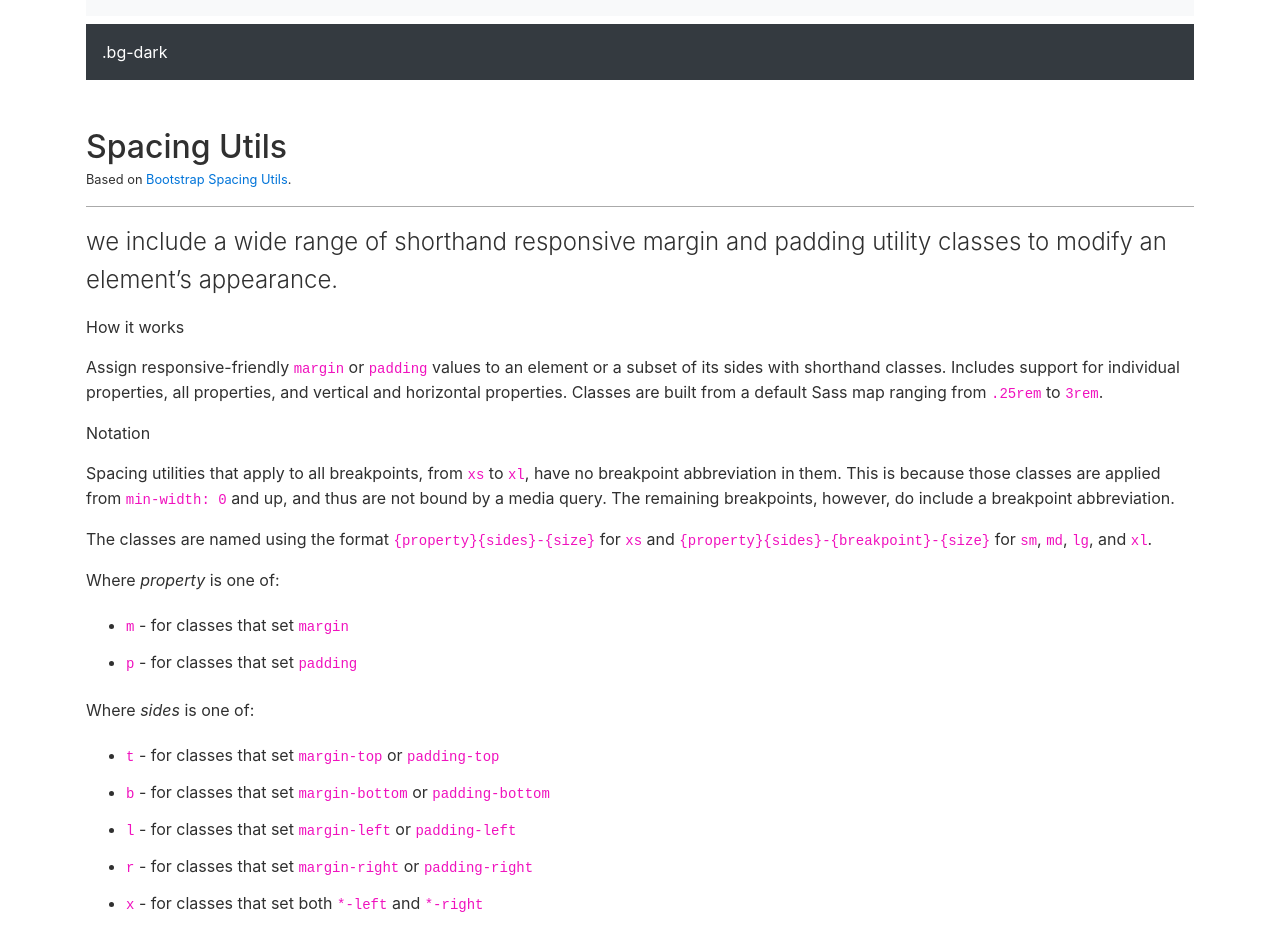
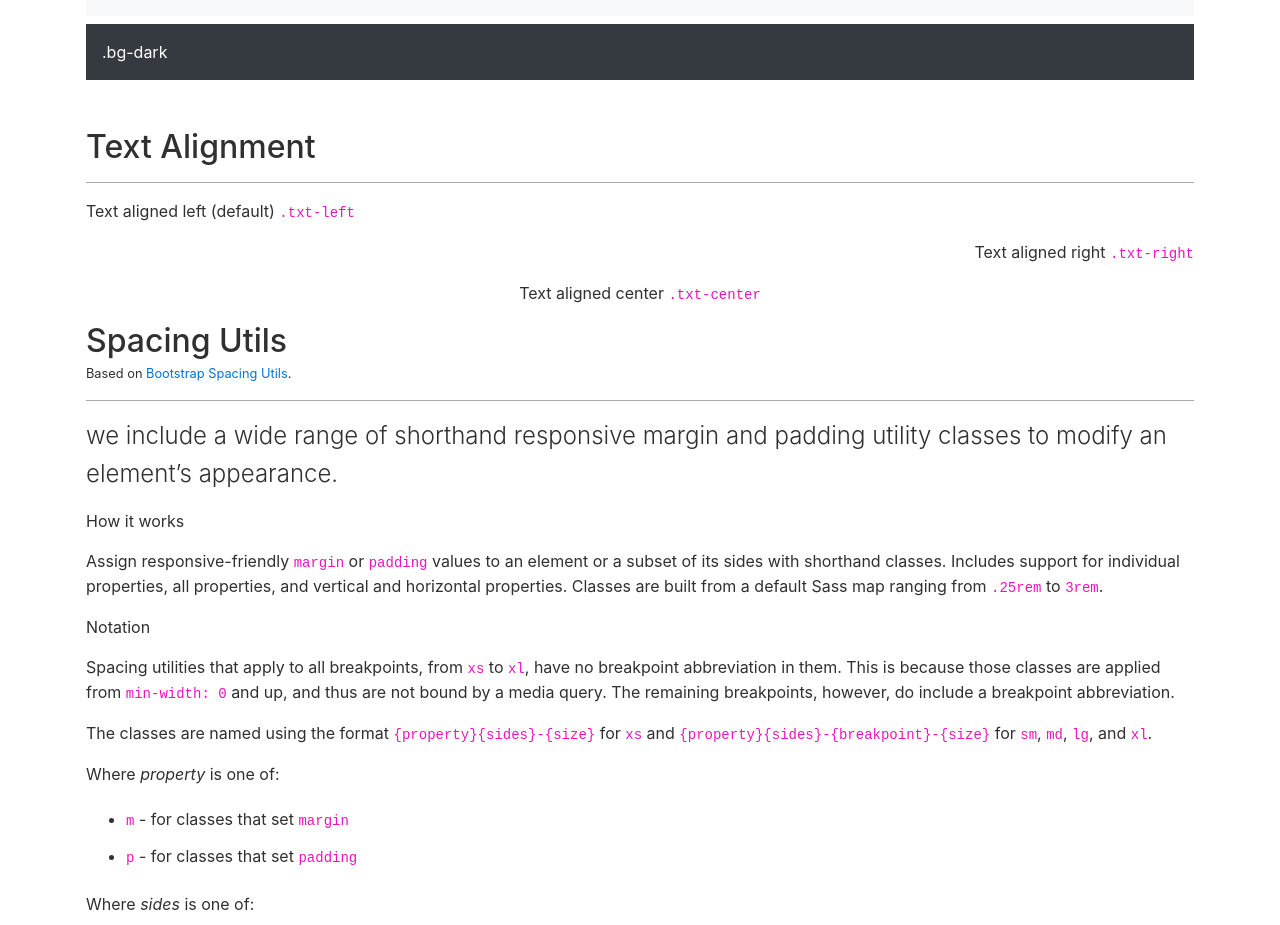
Before and after one commit to FindawayWorld/Solon, a React (Create React App) app: page /#/utils in a window 1280 px wide. Shown: the part 1160-2085 px from the top of the page. Built offline with nearby package versions, Linux system fonts and the light colour scheme.

Commit message:
Add text alignment utils

```diff
--- a/src/pages/Utils.jsx
+++ b/src/pages/Utils.jsx
@@ -28,6 +28,15 @@ const UtilsPage = () => (
                     )
                 })}
             </div>
+        </section>
+
+        <section id="text-alignment">
+            <h2>Text Alignment</h2>
+            <hr/>
+
+            <p className="txt-left">Text aligned left (default) <code>.txt-left</code></p>
+            <p className="txt-right">Text aligned right <code>.txt-right</code></p>
+            <p className="txt-center">Text aligned center <code>.txt-center</code></p>
         </section>
 
         <section id="spacing-utils" className="mb-5">
--- a/src/scss/base/_typography.scss
+++ b/src/scss/base/_typography.scss
@@ -63,15 +63,15 @@ li > svg {
 }
 
 .txt-center {
-    text-align: center;
+    text-align: center !important;
 }
 
-.txt-primary {
-    color: $primary;
+.txt-right {
+    text-align: right !important;
 }
 
-.txt-secondary {
-    color: $secondary;
+.txt-left {
+    text-align: left !important;
 }
 
 .txt-bold {
```
